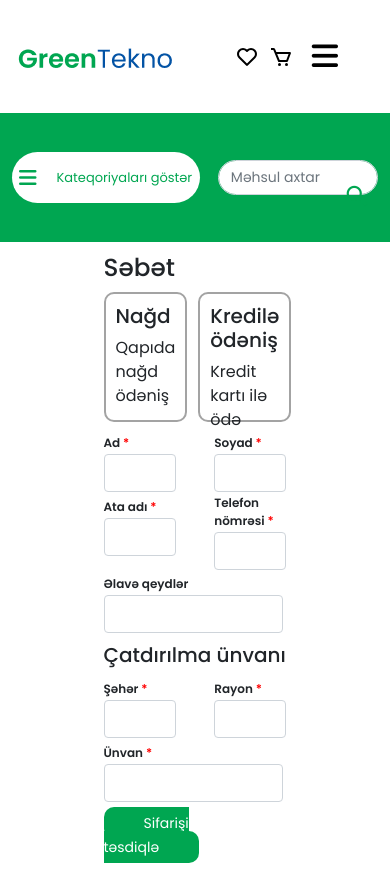
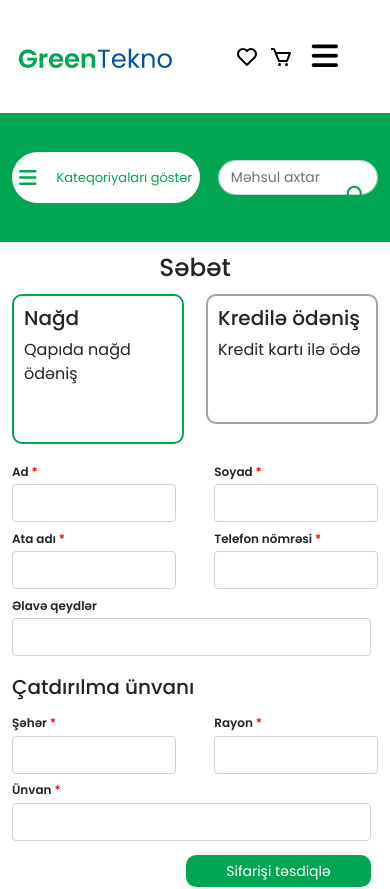
Before and after one commit to samirquluzade/E-Commerce-Product, a React (Create React App) app: page / in a window 390 px wide. Shown: the top 889 px of the page. Built offline with nearby package versions, Linux system fonts and the light colour scheme.

Commit message:
Updated:(BasketDetails section)

```diff
--- a/src/components/BasketDetails.js
+++ b/src/components/BasketDetails.js
@@ -6,7 +6,7 @@ import {Container} from "react-bootstrap";
 
 const BasketDetails = () => {
 
-    const [cash,setCash] = useState(false);
+    const [cash,setCash] = useState(true);
     const [credit,setCredit] = useState(false);
 
     const chooseSection = (e) => {
@@ -18,14 +18,13 @@ const BasketDetails = () => {
         setCash(false);
     }
 
-
     return(
         <>
             <Header />
                 <Container>
                         <div className={classes.basketSection}>
                             <div className={classes.inputsSection}>
-                                <h2>Səbət</h2>
+                                {cash ? <h2>Səbət</h2> : <h2>Kreditlə ödəniş</h2>}
                                 <div className={classes.paymentSection}>
                                     <div className={!cash ? classes.cashSection : classes.cashSectionActive} onClick={chooseSection}>
                                         <h5>Nağd</h5>
@@ -58,10 +57,21 @@ const BasketDetails = () => {
                                         </div>
                                     </div>
                                     <div className={classes.basicInputs}>
-                                        <div className={classes.inputW}>
+                                        {cash ? (<div className={classes.inputW}>
                                             <label htmlFor="name">Əlavə qeydlər</label>
                                             <input type="text" name="name" className="form-control"/>
-                                        </div>
+                                        </div>) : (
+                                            <>
+                                                <div className={classes.input}>
+                                                    <label htmlFor="name">Şəxsiyyət vəsiqəsinin FİN kodu <span>*</span></label>
+                                                    <input type="text" name="name" className="form-control"/>
+                                                </div>&nbsp;&nbsp;&nbsp;&nbsp;&nbsp;&nbsp;&nbsp;&nbsp;&nbsp;
+                                                <div className={classes.input}>
+                                                <label htmlFor="surname">Şəhər telefon nömrəsi <span>*</span></label>
+                                                <input type="text" name="surname" className="form-control"/>
+                                                </div>
+                                            </>
+                                            )}
                                     </div>
                                     <div className={classes.deliveryAddress}>
                                         <h5>Çatdırılma ünvanı</h5>
--- a/src/components/BasketDetails.module.css
+++ b/src/components/BasketDetails.module.css
@@ -2,6 +2,10 @@ input:focus{
     border-color: inherit!important;
     -webkit-box-shadow: none;
     box-shadow: none!important;
+}
+.basketSection{
+    display: flex;
+    flex-direction: row;
 }
 .inputsSection{
     width: 50%;
@@ -120,3 +124,17 @@ input:focus{
 .result h4{
     margin:5% 0 5% 15%;
 }
+@media(max-width: 768px){
+    .inputsSection{
+        width: 100%;
+    }
+    .inputsSection h2{
+        text-align: center;
+    }
+    .sumSection{
+        width: 100%;
+    }
+    .basketSection{
+        flex-direction: column;
+    }
+}
--- a/src/components/Header.module.css
+++ b/src/components/Header.module.css
@@ -15,8 +15,8 @@
 .responsive ul{
     position: fixed;
     width: 100%;
-    height: 20vh;
-    background: #2c3e50;;
+    height: 17vh;
+    background: #2c3e50;
     left: 0;
     top:15%;
     padding: 7% 0;
```
